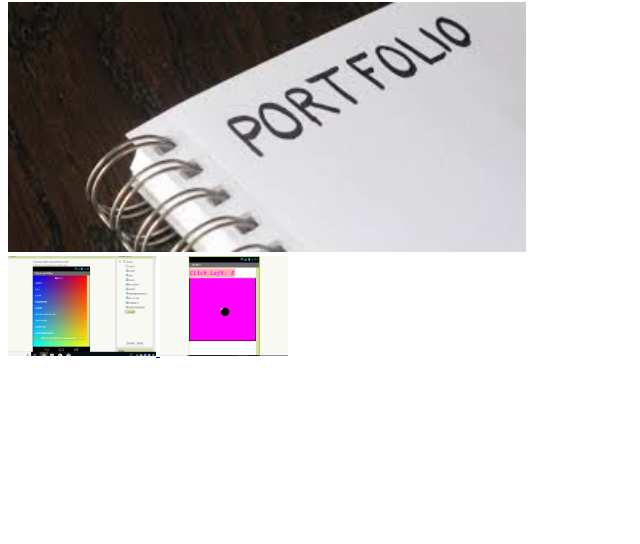
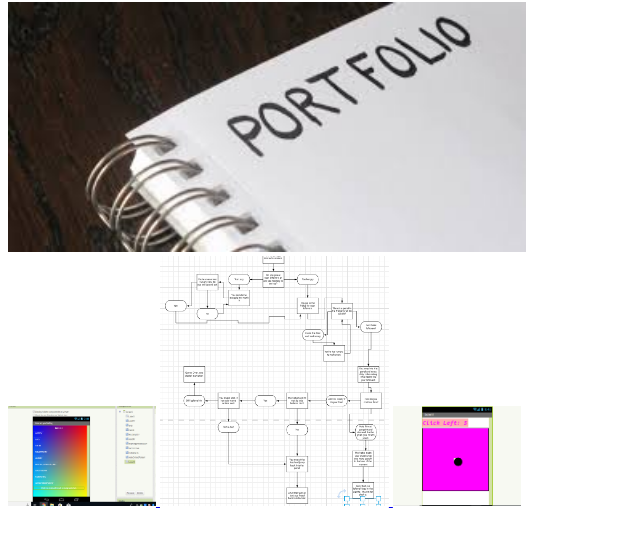
Before and after one commit to AHernandez293/AHernandez293.github.io, a plain HTML site: page my_website/portfolio.html in a window 1280 px wide. Shown: the part 104-648 px from the top of the page, without its empty margins (0-640 px from the left). Drawn offline with Linux system fonts and the light colour scheme.

Commit message:
full chart

```diff
--- a/my_website/portfolio.html
+++ b/my_website/portfolio.html
@@ -12,7 +12,7 @@
     <br>
     <a target="_blank" href="http://ai2.appinventor.mit.edu/?locale=en#4631271806468096">
       <img src="images/app.PNG" height="100">
-
+    <img src="images/full chart.PNG" height="250">
             <img src="images/Screenshot.png" height="100">
 
 
```
